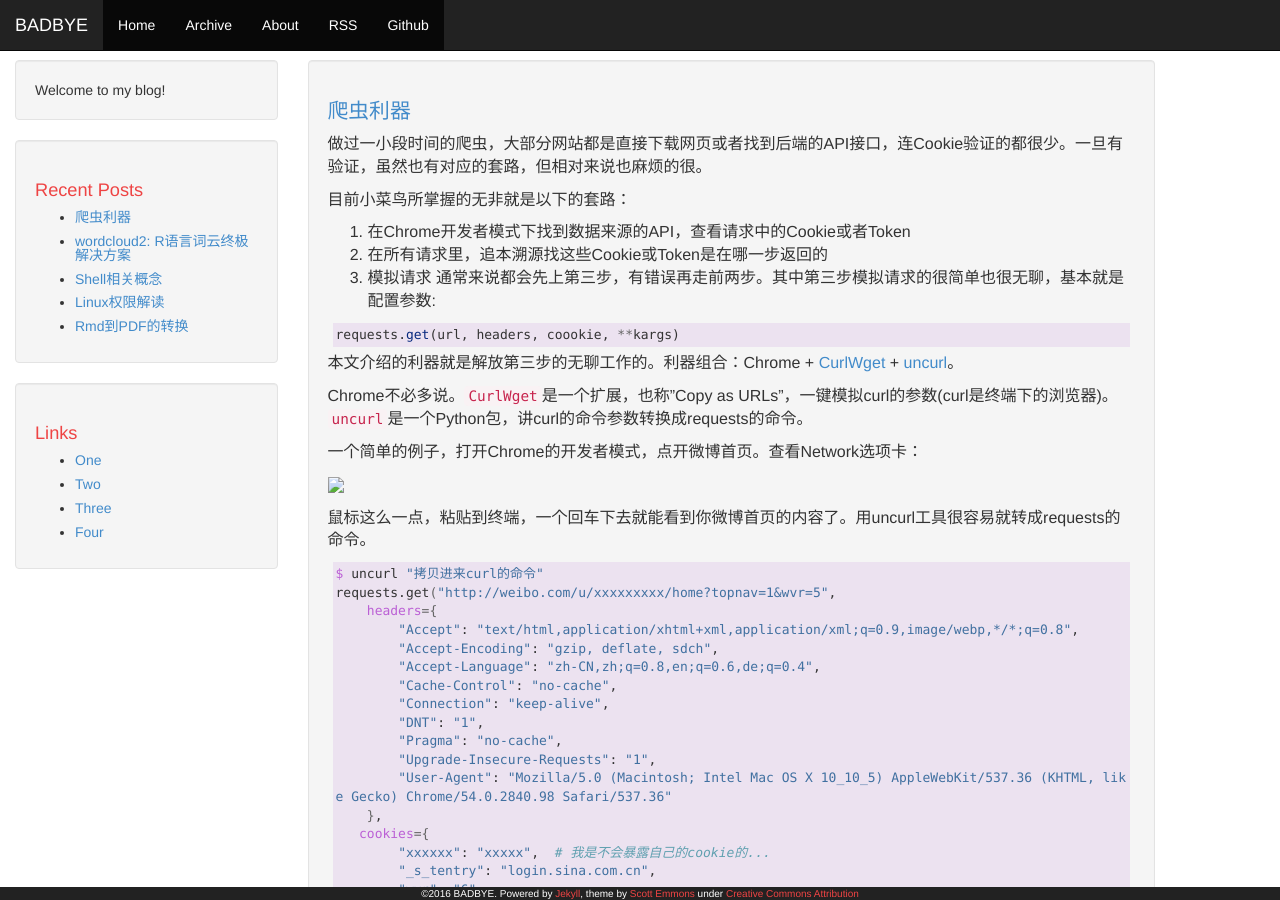
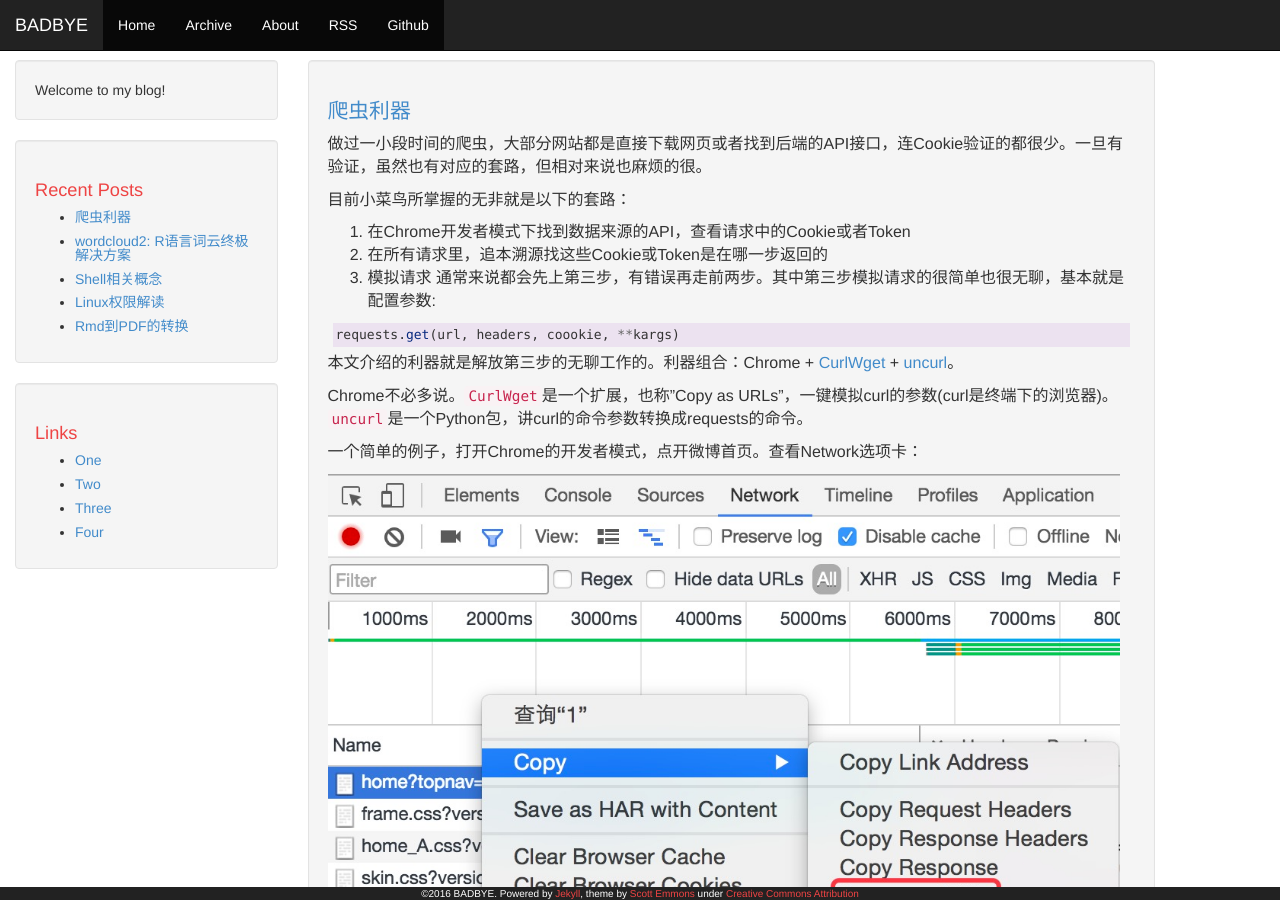
Before and after one commit to badbye/badbye.github.com, a Jekyll site: the page built from _posts/2016-11-29-爬虫利器.md, in a window 1280 px wide and 900 px high. Built offline with Jekyll 4.4.1, drawn with Linux system fonts in a browser that asks for light colours; Markdown is read by kramdown in place of the engine named in the settings; comment, search, counter and statistics services are not loaded.

```diff
--- a/_posts/2016-11-29-爬虫利器.md
+++ b/_posts/2016-11-29-爬虫利器.md
@@ -24,7 +24,7 @@
 
 一个简单的例子，打开Chrome的开发者模式，点开微博首页。查看Network选项卡：
 
-<img src='../images/curl.png' height=500px/>
+<img src='{{site.url}}/images/curl.png' height=500px/>
 
 鼠标这么一点，粘贴到终端，一个回车下去就能看到你微博首页的内容了。用uncurl工具很容易就转成requests的命令。
 
```
